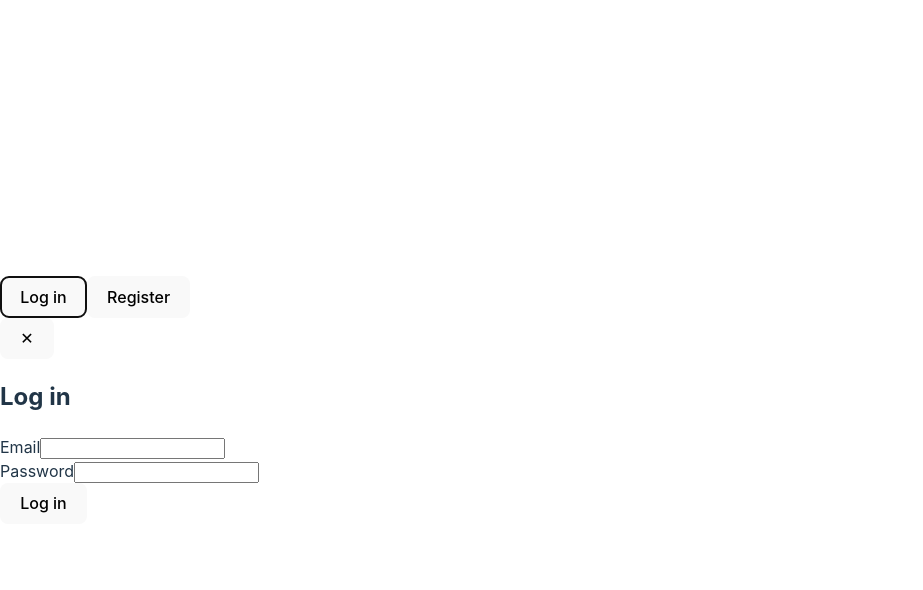
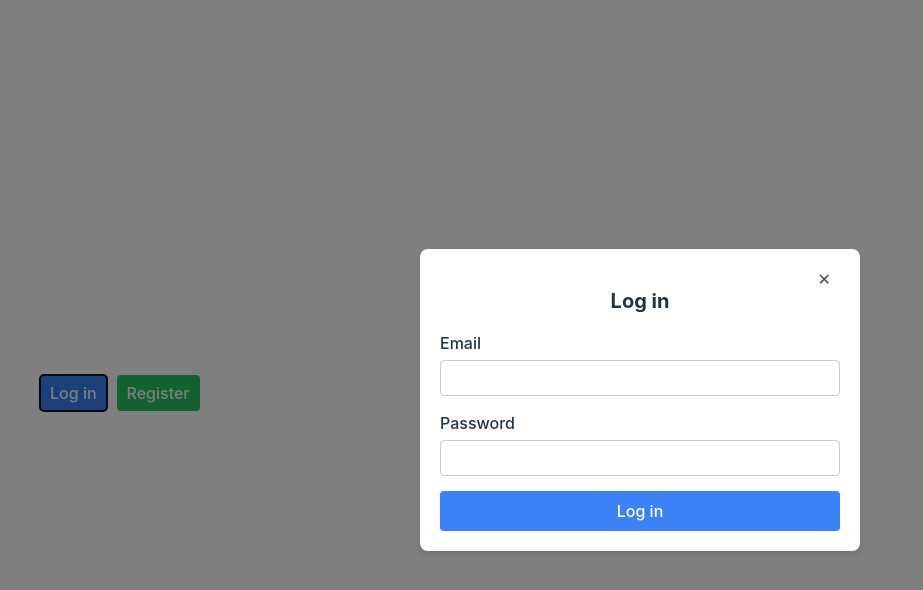
Before and after one commit to talyaron/Flights-mrc24, a React (Vite) app in the folder client/: page / in a window 1280 px wide. Both pictures are taken after a click on the button "Log in". Shown: the top 590 px of the page, without its empty margins (0-923 px from the left). Built offline with nearby package versions, Linux system fonts and the light colour scheme.

Commit message:
remove axios

```diff
--- a/client/package.json
+++ b/client/package.json
@@ -10,7 +10,6 @@
     "preview": "vite preview"
   },
   "dependencies": {
-    "axios": "^1.8.1",
     "react": "^19.0.0",
     "react-dom": "^19.0.0",
     "react-router": "^7.1.5",
--- a/client/src/view/pages/loginRegister/LoginRegister.module.scss
+++ b/client/src/view/pages/loginRegister/LoginRegister.module.scss
@@ -1,34 +1,90 @@
+$primary-blue: #3b82f6;
+$primary-blue-dark: #2563eb;
+$primary-green: #22c55e;
+$primary-green-dark: #16a34a;
+$danger-red: #ef4444;
+$danger-red-dark: #dc2626;
+$light-gray: #ccc;
+
+$border-radius-sm: 4px;
+$border-radius-md: 8px;
+
+$spacing-xs: 5px;
+$spacing-sm: 8px;
+$spacing-md: 10px;
+$spacing-lg: 15px;
+$spacing-xl: 20px;
+
+
+@mixin button-base {
+    padding: $spacing-sm $spacing-md;
+    border-radius: $border-radius-sm;
+    border: none;
+    cursor: pointer;
+    transition: background-color 0.2s ease;
+}
+
+@mixin color-button($bg-color, $hover-color) {
+    background-color: $bg-color;
+    color: white;
+
+    &:hover {
+        background-color: $hover-color;
+    }
+}
+
+@mixin form-input {
+    width: 100%;
+    padding: $spacing-sm;
+    border: 1px solid $light-gray;
+    border-radius: $border-radius-sm;
+    box-sizing: border-box;
+    font-size: 1rem;
+
+    &:focus {
+        outline: 1px solid $primary-blue;
+        border-color: $primary-blue;
+    }
+}
+
+@mixin message-box($bg-color, $text-color) {
+    background-color: $bg-color;
+    color: $text-color;
+    padding: $spacing-md;
+    border-radius: $border-radius-sm;
+    margin-bottom: $spacing-lg;
+    text-align: center;
+}
+
+
 .login-register-container {
     display: flex;
     flex-direction: column;
     align-items: center;
-    padding: 20px;
+    padding: $spacing-xl;
+    width: 100%;
+    max-width: 600px;
+    margin: 0 auto;
 }
 
 .buttons-container {
     display: flex;
-    gap: 10px;
+    gap: $spacing-md;
+    margin-bottom: $spacing-lg;
+
+    button {
+        @include button-base;
     }
 
     .login-button {
-    background-color: #3b82f6;
-    color: white;
-    padding: 8px 16px;
-    border-radius: 4px;
-    border: none;
-    cursor: pointer;
+        @include color-button($primary-blue, $primary-blue-dark);
     }
 
     .signup-button {
-    background-color: #22c55e;
-    color: white;
-    padding: 8px 16px;
-    border-radius: 4px;
-    border: none;
-    cursor: pointer;
+        @include color-button($primary-green, $primary-green-dark);
+    }
 }
 
-/* Modal styles */
 .modal-overlay {
     position: fixed;
     top: 0;
@@ -44,119 +100,109 @@
 
 .modal-container {
     background-color: white;
-    border-radius: 8px;
+    border-radius: $border-radius-md;
     width: 100%;
     max-width: 400px;
-    padding: 20px;
+    padding: $spacing-xl;
     position: relative;
-}
+    box-shadow: 0 4px 6px rgba(0, 0, 0, 0.1);
 
     .close-button {
         position: absolute;
-    top: 10px;
-    right: 10px;
+        top: $spacing-md;
+        right: $spacing-md;
         background: none;
         border: none;
         cursor: pointer;
         font-size: 16px;
+        opacity: 0.7;
+
+        &:hover {
+            opacity: 1;
+        }
     }
 
     .modal-title {
-    font-size: 18px;
+        font-size: 1.25rem;
         font-weight: bold;
-    margin-bottom: 15px;
+        margin-bottom: $spacing-lg;
         text-align: center;
     }
 
+
+    form {
         .form-group {
-    margin-bottom: 15px;
+            margin-bottom: $spacing-lg;
+
+            label {
+                display: block;
+                margin-bottom: $spacing-xs;
+                font-weight: 500;
             }
 
-.form-group label {
-    display: block;
-    margin-bottom: 5px;
+            input {
+                @include form-input;
             }
-
-.form-group input {
-    width: 100%;
-    padding: 8px;
-    border: 1px solid #ccc;
-    border-radius: 4px;
-    box-sizing: border-box;
         }
 
         .submit-button {
+            @include button-base;
             width: 100%;
-    padding: 10px;
-    border: none;
-    border-radius: 4px;
-    color: white;
-    cursor: pointer;
+            padding: $spacing-md;
+            font-size: 1rem;
+            font-weight: 500;
+
+            &.login-submit {
+                @include color-button($primary-blue, $primary-blue-dark);
             }
 
-.login-submit {
-    background-color: #3b82f6;
+            &.signup-submit {
+                @include color-button($primary-green, $primary-green-dark);
+            }
+        }
+    }
 }
 
-.login-submit:hover {
-    background-color: #2563eb;
-}
 
-.signup-submit {
-    background-color: #22c55e;
-}
-
-.signup-submit:hover {
-    background-color: #16a34a;
-}
-
-/* Error and success messages */
 .error-message {
-    background-color: #fee2e2;
-    color: #b91c1c;
-    padding: 10px;
-    border-radius: 4px;
-    margin-bottom: 15px;
-    text-align: center;
+    @include message-box(#fee2e2, #b91c1c);
 }
 
 .success-message {
-    background-color: #dcfce7;
-    color: #15803d;
-    padding: 10px 30px 10px 10px;
-    border-radius: 4px;
-    margin-bottom: 15px;
+    @include message-box(#dcfce7, #15803d);
+    padding: $spacing-md $spacing-xl $spacing-md $spacing-md;
     position: relative;
-    text-align: center;
-}
 
-.success-message button {
+    button {
         position: absolute;
-    right: 5px;
-    top: 5px;
+        right: $spacing-xs;
+        top: $spacing-xs;
         background: none;
         border: none;
         color: #15803d;
         cursor: pointer;
+        opacity: 0.7;
+
+        &:hover {
+            opacity: 1;
+        }
+    }
 }
 
-/* Logged in user */
+
 .user-logged-in {
     display: flex;
     flex-direction: column;
     align-items: center;
-    gap: 10px;
+    gap: $spacing-md;
+
+    p {
+        font-weight: 500;
+        margin-bottom: $spacing-sm;
     }
 
     .logout-button {
-    background-color: #ef4444;
-    color: white;
-    padding: 8px 16px;
-    border-radius: 4px;
-    border: none;
-    cursor: pointer;
+        @include button-base;
+        @include color-button($danger-red, $danger-red-dark);
     }
-
-.logout-button:hover {
-    background-color: #dc2626;
 }
--- a/client/src/view/pages/loginRegister/LoginRegister.tsx
+++ b/client/src/view/pages/loginRegister/LoginRegister.tsx
@@ -1,10 +1,32 @@
 import React, { useState, useEffect } from 'react';
-import axios from 'axios';
-import './LoginRegister.module.scss';
-axios.defaults.baseURL = 'http://localhost:3000/api';
-axios.defaults.withCredentials = true;
+import styles from './LoginRegister.module.scss';
 
 
+const API_BASE_URL = 'http://localhost:3000/api';
+
+
+const fetchWithCredentials = async (endpoint, options = {}) => {
+  const defaultOptions = {
+    credentials: 'include',
+    headers: {
+      'Content-Type': 'application/json'
+    },
+    ...options
+  };
+
+  try {
+    const response = await fetch(`${API_BASE_URL}${endpoint}`, defaultOptions);
+    const data = await response.json();
+
+    if (!response.ok) {
+      throw { response: { data } };
+    }
+
+    return data;
+  } catch (error) {
+    throw error;
+  }
+};
 
 const LoginRegister = () => {
   const [showLoginModal, setShowLoginModal] = useState(false);
@@ -23,9 +45,6 @@ const LoginRegister = () => {
   const [successMessage, setSuccessMessage] = useState('');
   const [isLoggedIn, setIsLoggedIn] = useState(false);
 
-
-
-
   useEffect(() => {
     const user = localStorage.getItem('user');
     const token = localStorage.getItem('token');
@@ -34,9 +53,6 @@ const LoginRegister = () => {
       setSuccessMessage('Welcome back');
     }
   }, []);
-
-
-
 
   const handleLoginChange = (e) => {
     const { name, value } = e.target;
@@ -48,28 +64,26 @@ const LoginRegister = () => {
     setRegisterData(prev => ({ ...prev, [name]: value }));
   };
 
-
-
-
   const handleLoginSubmit = async (e) => {
     e.preventDefault();
     setLoginError('');
 
     try {
-      const response = await axios.post('/users/login', {
-        email: loginData.email,
-        password: loginData.password
+      const responseData = await fetchWithCredentials('/users/login', {
+        method: 'POST',
+        body: JSON.stringify({
+          email: loginData.email,
+          password: loginData.password
+        })
       });
 
-      console.log('Login successful:', response.data);
+      console.log('Login successful:', responseData);
       setSuccessMessage('Login successful.!');
       setShowLoginModal(false);
 
-      localStorage.setItem('user', JSON.stringify(response.data.payload));
-      localStorage.setItem('token', response.data.token);
-      localStorage.setItem('loginDate', response.data.date);
-
-
+      localStorage.setItem('user', JSON.stringify(responseData.payload));
+      localStorage.setItem('token', responseData.token);
+      localStorage.setItem('loginDate', responseData.date);
 
     } catch (error) {
       console.error('Login error:', error);
@@ -77,11 +91,9 @@ const LoginRegister = () => {
     }
   };
 
-
   const handleRegisterSubmit = async (e) => {
     e.preventDefault();
     setRegisterError('');
-
 
     if (registerData.password !== registerData.confirmPassword) {
       setRegisterError('The passwords do not match');
@@ -89,20 +101,22 @@ const LoginRegister = () => {
     }
 
     try {
-      const response = await axios.post('/users/register', {
-        username: registerData.username,
-        email: registerData.email,
-        password: registerData.password
+      const responseData = await fetchWithCredentials('/users/register', {
+        method: 'POST',
+        body: JSON.stringify({
+          username: registerData.username,
+          email: registerData.email,
+          password: registerData.password
+        })
       });
 
-      console.log('Registration successful:', response.data);
+      console.log('Registration successful:', responseData);
       setSuccessMessage('You have successfully registered!');
       setShowSignupModal(false);
 
-      localStorage.setItem('user', JSON.stringify(response.data.payload));
-      localStorage.setItem('token', response.data.token);
-      localStorage.setItem('loginDate', response.data.date);
-
+      localStorage.setItem('user', JSON.stringify(responseData.payload));
+      localStorage.setItem('token', responseData.token);
+      localStorage.setItem('loginDate', responseData.date);
 
     } catch (error) {
       console.error('Registration error:', error);
@@ -111,16 +125,15 @@ const LoginRegister = () => {
     }
   };
 
-
   const Modal = ({ show, onClose, children }) => {
     if (!show) return null;
 
     return (
-      <div className="modal-overlay">
-        <div className="modal-container">
+      <div className={styles['modal-overlay']}>
+        <div className={styles['modal-container']}>
           <button
             onClick={onClose}
-            className="close-button"
+            className={styles['close-button']}
           >
             ✕
           </button>
@@ -129,7 +142,6 @@ const LoginRegister = () => {
       </div>
     );
   };
-
 
   const handleLogout = () => {
     localStorage.removeItem('user');
@@ -140,45 +152,44 @@ const LoginRegister = () => {
   };
 
   return (
-    <div className="login-register-container">
+    <div className={styles['login-register-container']}>
       {successMessage && (
-        <div className="success-message">
+        <div className={styles['success-message']}>
           {successMessage}
           <button onClick={() => setSuccessMessage('')}>✕</button>
         </div>
       )}
 
       {isLoggedIn ? (
-        <div className="user-logged-in">
-          <p>  You are logged in</p>
-          <button onClick={handleLogout} className="logout-button">
+        <div className={styles['user-logged-in']}>
+          <p>You are logged in</p>
+          <button onClick={handleLogout} className={styles['logout-button']}>
             Disconnect
           </button>
         </div>
       ) : (
-        <div className="buttons-container">
+        <div className={styles['buttons-container']}>
           <button
             onClick={() => setShowLoginModal(true)}
-            className="login-button"
+            className={styles['login-button']}
           >
             Log in
           </button>
 
           <button
             onClick={() => setShowSignupModal(true)}
-            className="signup-button"
+            className={styles['signup-button']}
           >
             Register
           </button>
         </div>
       )}
 
-
       <Modal show={showLoginModal} onClose={() => setShowLoginModal(false)}>
-        <h2 className="modal-title">Log in</h2>
-        {loginError && <div className="error-message">{loginError}</div>}
+        <h2 className={styles['modal-title']}>Log in</h2>
+        {loginError && <div className={styles['error-message']}>{loginError}</div>}
         <form onSubmit={handleLoginSubmit}>
-          <div className="form-group">
+          <div className={styles['form-group']}>
             <label>Email</label>
             <input
               type="email"
@@ -188,7 +199,7 @@ const LoginRegister = () => {
               required
             />
           </div>
-          <div className="form-group">
+          <div className={styles['form-group']}>
             <label>Password</label>
             <input
               type="password"
@@ -198,17 +209,17 @@ const LoginRegister = () => {
               required
             />
           </div>
-          <button type="submit" className="submit-button login-submit">
+          <button type="submit" className={`${styles['submit-button']} ${styles['login-submit']}`}>
             Log in
           </button>
         </form>
       </Modal>
 
       <Modal show={showSignupModal} onClose={() => setShowSignupModal(false)}>
-        <h2 className="modal-title">Register</h2>
-        {registerError && <div className="error-message">{registerError}</div>}
+        <h2 className={styles['modal-title']}>Register</h2>
+        {registerError && <div className={styles['error-message']}>{registerError}</div>}
         <form onSubmit={handleRegisterSubmit}>
-          <div className="form-group">
+          <div className={styles['form-group']}>
             <label>User name</label>
             <input
               type="text"
@@ -218,7 +229,7 @@ const LoginRegister = () => {
               required
             />
           </div>
-          <div className="form-group">
+          <div className={styles['form-group']}>
             <label>Email</label>
             <input
               type="email"
@@ -228,7 +239,7 @@ const LoginRegister = () => {
               required
             />
           </div>
-          <div className="form-group">
+          <div className={styles['form-group']}>
             <label>Password</label>
             <input
               type="password"
@@ -238,7 +249,7 @@ const LoginRegister = () => {
               required
             />
           </div>
-          <div className="form-group">
+          <div className={styles['form-group']}>
             <label>Password verification</label>
             <input
               type="password"
@@ -248,7 +259,7 @@ const LoginRegister = () => {
               required
             />
           </div>
-          <button type="submit" className="submit-button signup-submit">
+          <button type="submit" className={`${styles['submit-button']} ${styles['signup-submit']}`}>
             Register
           </button>
         </form>
```
Also changed, not shown: 1 other file (tests, documents, lock files or other folders). Lines whose indentation alone changed are shown as unchanged.
